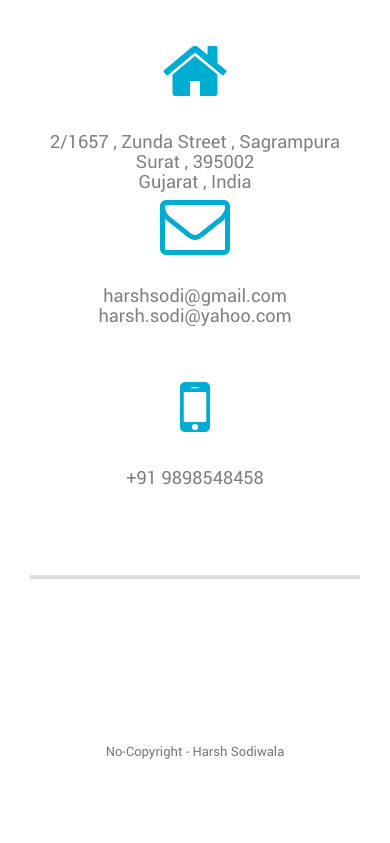
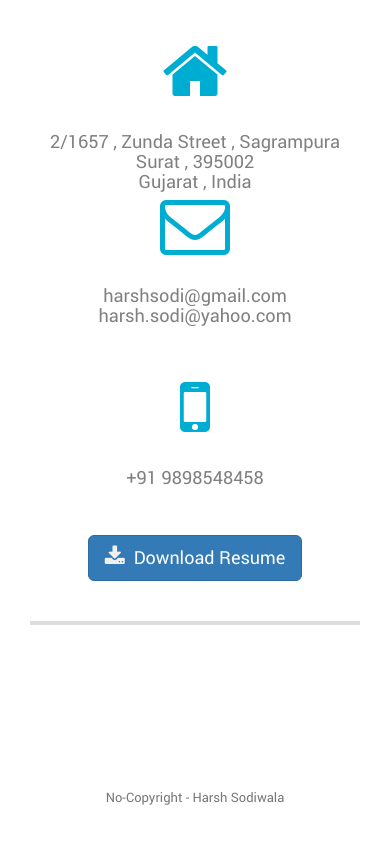
Before and after one commit to harshsodi/harshsodi.github.io, a plain HTML site: page index.html in a window 390 px wide. Shown: the part 6667-7510 px from the top of the page. Before the commit the page ends 7470 px from the top, so only its background shows below. Drawn offline with Linux system fonts and the light colour scheme.

Commit message:
Update index.html

```diff
--- a/index.html
+++ b/index.html
@@ -440,6 +440,20 @@
 								</div>
 							</div>
 						</div>
+
+						<div class="row address-details">
+
+							<div class="col-xs-12 visible-xs">
+								<div class="address wow fadeInLeft" data-wow-duration="500ms" data-wow-delay=".5s">
+									<center>
+										<a href="resume_harsh_sodi.pdf" download>
+										<button class="btn btn-lg btn-primary"><i class="fa fa-download" style="color: #f0f0f0; font-size: 1.2em;"></i> &nbsp;Download Resume</button>
+										</a>
+									</center>
+								</div>
+							</div>
+
+						</div>
                     </div> <!-- .contact-form -->
                     </div>
                     <hr>
```
Lines whose indentation alone changed are shown as unchanged.
